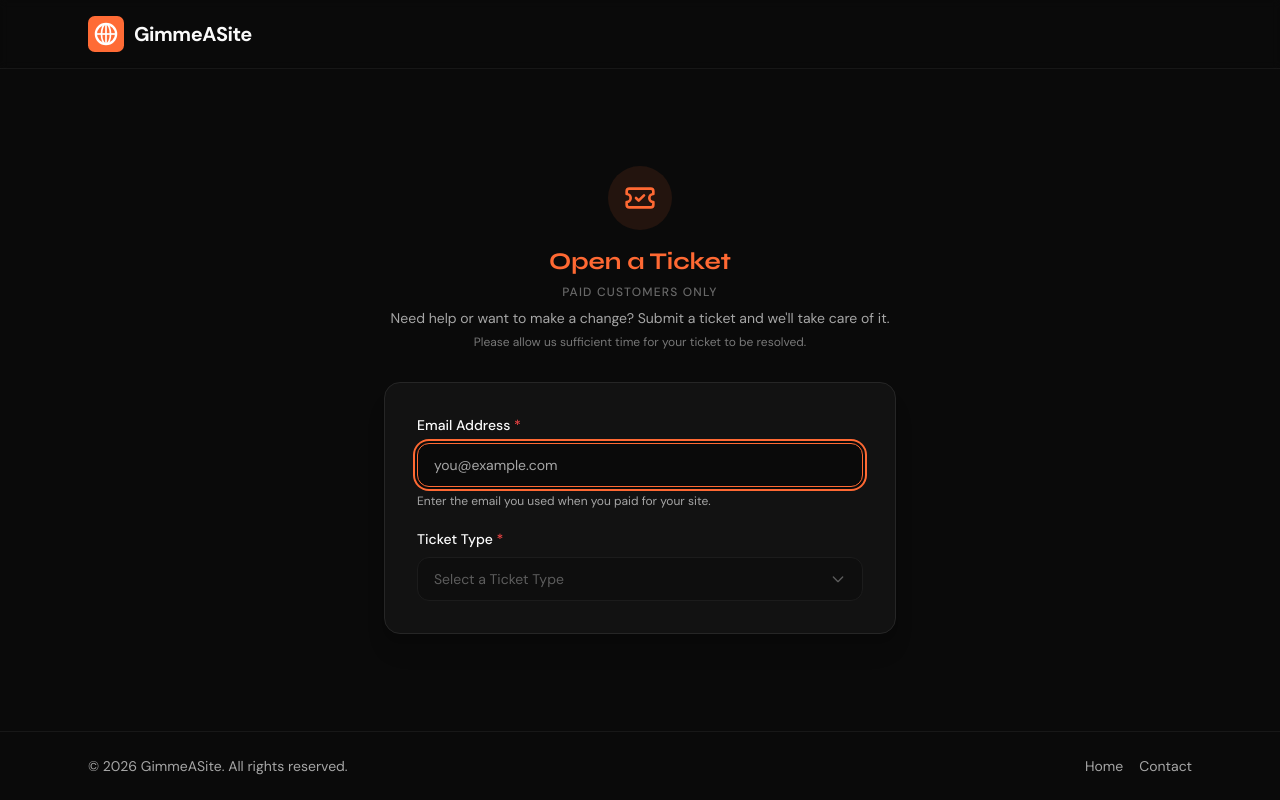
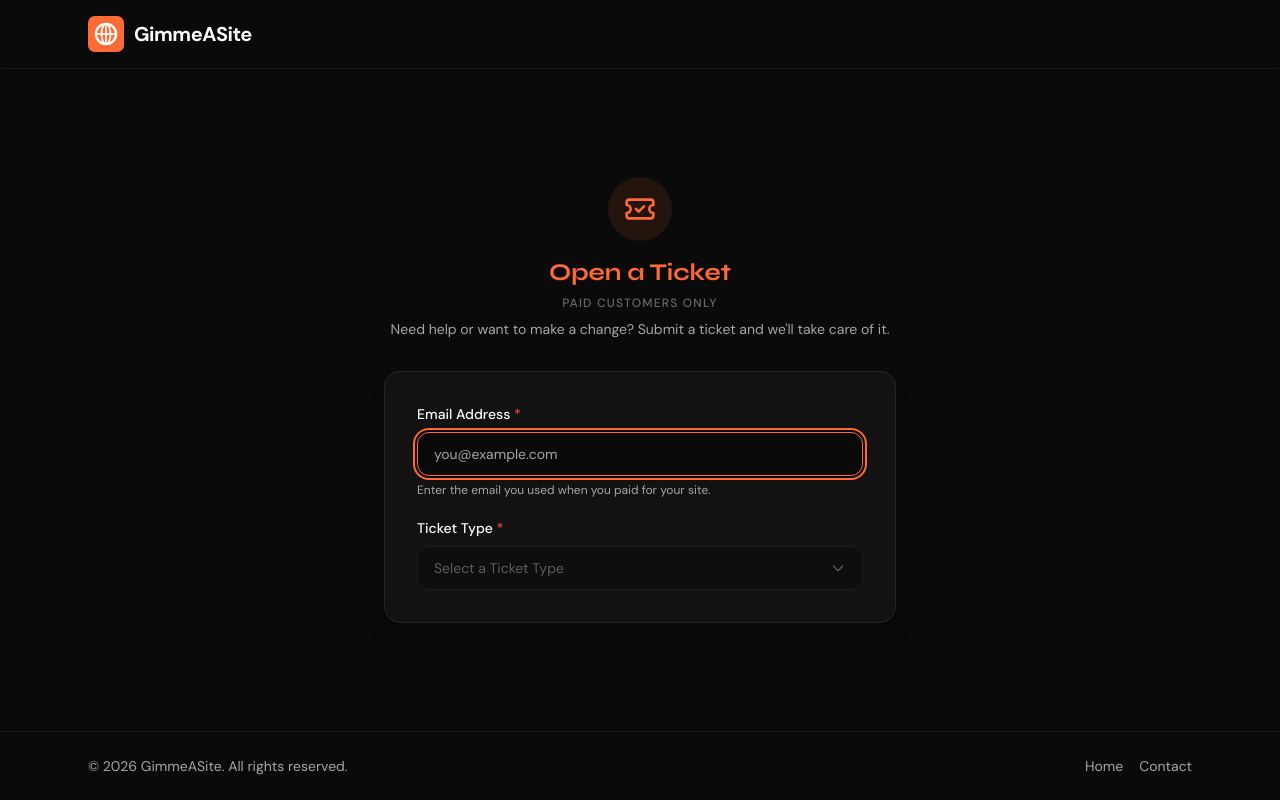
Before and after one commit to matrixfrr/GimmeASite, a Next.js app: page /tickets in a window 1280 px wide. Built offline with nearby package versions, Linux system fonts and the light colour scheme.

Commit message:
Move "sufficient time" note below the form card

```diff
--- a/src/app/tickets/page.tsx
+++ b/src/app/tickets/page.tsx
@@ -280,7 +280,6 @@ export default function TicketsPage() {
                 <p className="text-muted-foreground mt-2 text-sm">
                   Need help or want to make a change? Submit a ticket and we&apos;ll take care of it.
                 </p>
-                <p className="text-xs text-muted-foreground/70 mt-1.5">Please allow us sufficient time for your ticket to be resolved.</p>
               </div>
 
               <div className="bg-card border border-border rounded-2xl p-8 shadow-xl">
```
